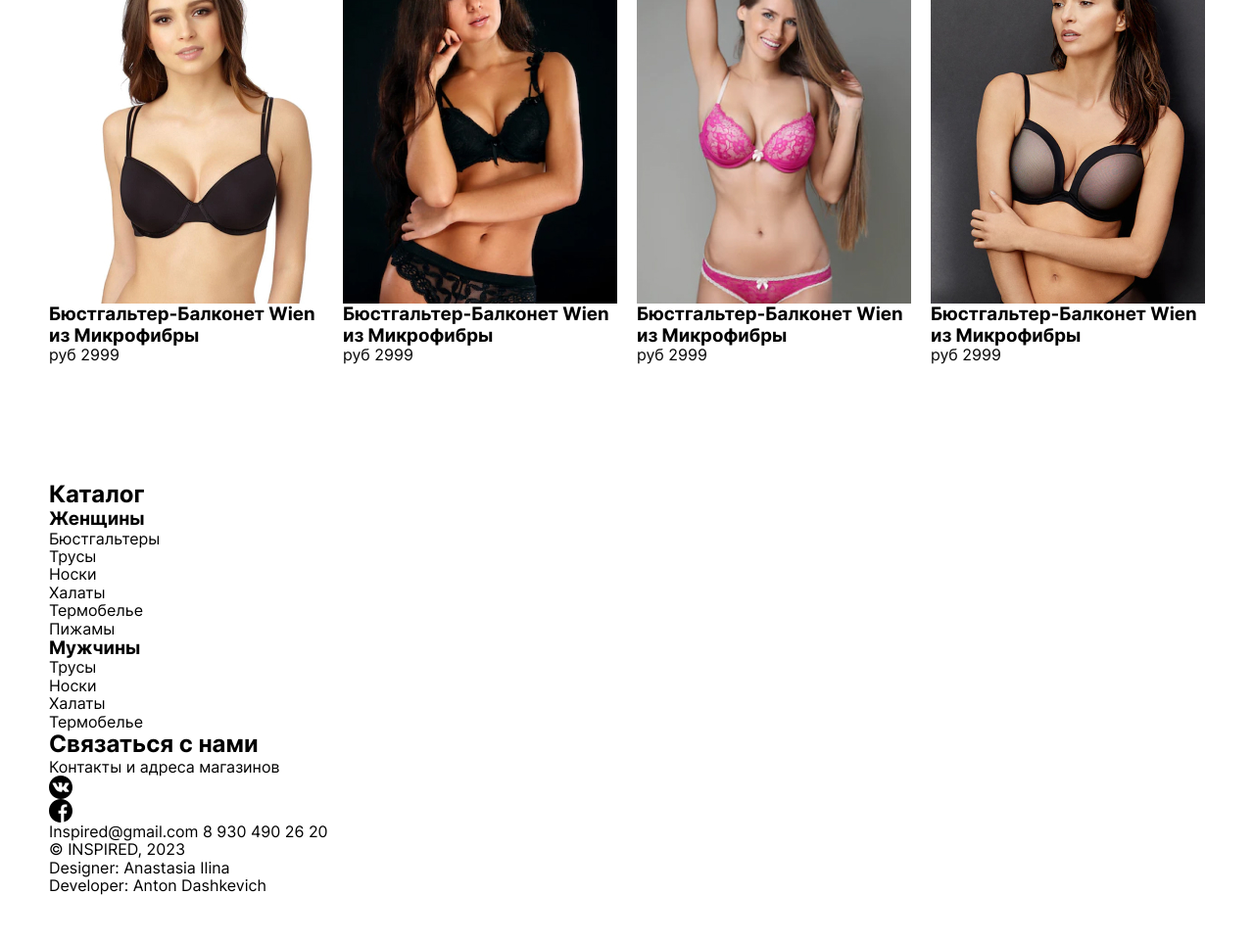
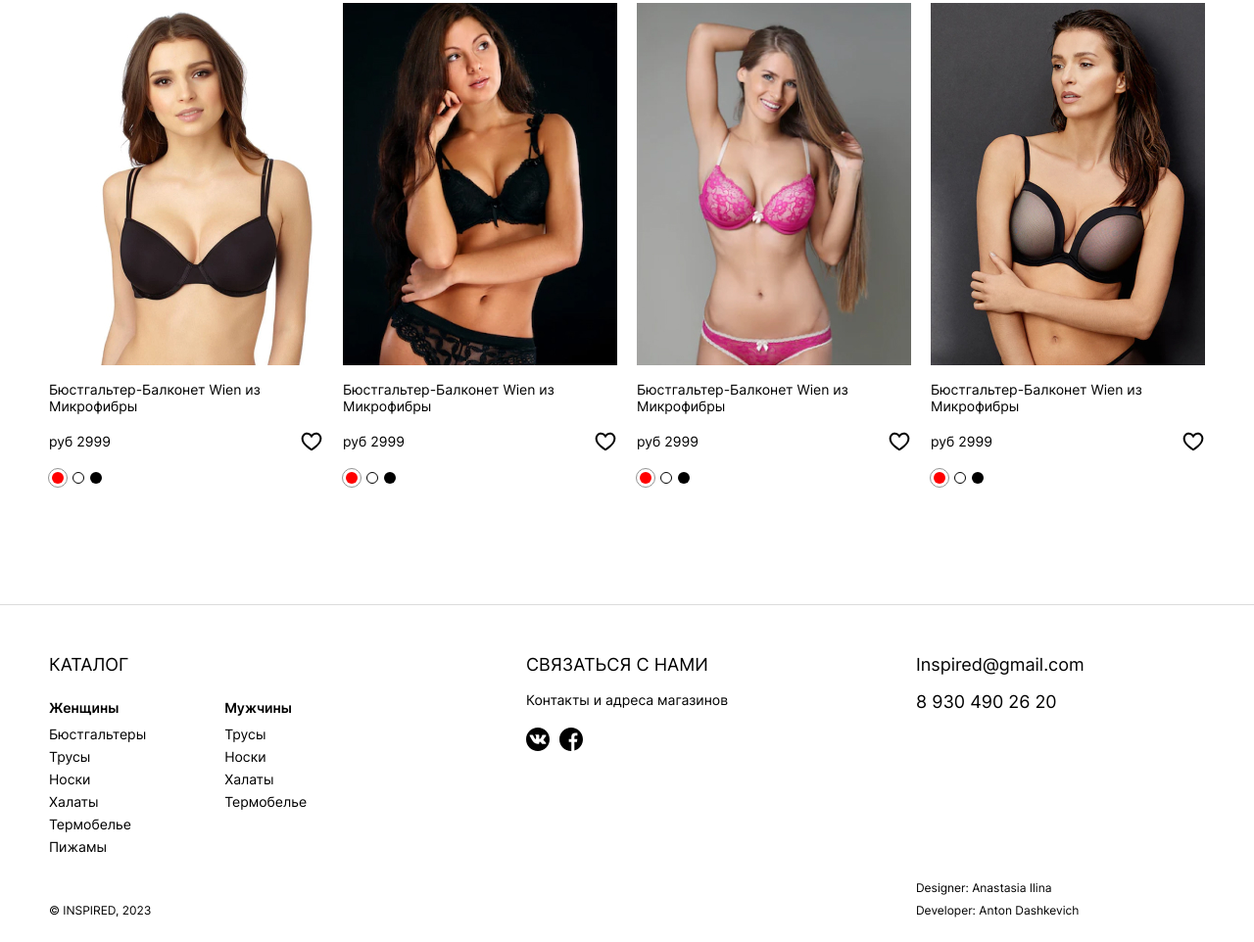
Before and after one commit to DashkevihAS/INSPIRED-onlineStore-front, a website built with webpack: page src/index.html in a window 1280 px wide. Shown: the part 1425-2387 px from the top of the page at 98% size. Before the commit the page ends 2339 px from the top, so only its background shows below. Built offline with nearby package versions, Linux system fonts and the light colour scheme; files whose address does not match are found by name.

Commit message:
style product & footer

```diff
--- a/src/index.scss
+++ b/src/index.scss
@@ -9,3 +9,9 @@
 @import 'style/hero';
 @import 'style/goods';
 @import 'style/product';
+@import 'style/color';
+@import 'style/footer';
+@import 'style/footer-category';
+@import 'style/footer-social';
+@import 'style/footer-contacts';
+@import 'style/footer-development';
--- /dev/null
+++ b/src/style/_color.scss
@@ -0,0 +1,23 @@
+.color {
+  position: relative;
+  width: 12px;
+  height: 12px;
+  border-radius: 50%;
+  outline: 0.4px solid transparent;
+  outline-offset: 3px;
+
+  &_white {
+    background-color: #ffffff;
+    border: 0.4px solid #000000;
+  }
+  &_red {
+    background-color: #ff0000;
+  }
+  &_black {
+    background-color: #000000;
+  }
+  &_check {
+    margin: 0 3px;
+    outline: 0.4px solid #929292;
+  }
+}
--- /dev/null
+++ b/src/style/_footer-category.scss
@@ -0,0 +1,50 @@
+.footer-category {
+  &__list {
+    display: flex;
+    gap: 80px;
+    align-items: flex-start;
+    @include laptop {
+      gap: 30px;
+    }
+    @include tablet {
+      flex-direction: column;
+      gap: 7px 0;
+    }
+    @include mobile {
+      flex-direction: column;
+      gap: 7px 0;
+    }
+  }
+  &__title {
+    padding-bottom: 24px;
+    @include tablet {
+      padding-bottom: 16px;
+    }
+    @include mobile {
+      padding-bottom: 8px;
+    }
+  }
+  &__subtitle {
+    font-weight: 600;
+    font-size: 14px;
+    line-height: 17px;
+    margin-bottom: 10px;
+    @include tablet {
+      font-size: 12px;
+      line-height: 15px;
+      margin-bottom: 0;
+    }
+  }
+  &__sublist {
+    display: flex;
+    flex-direction: column;
+    gap: 6px;
+    @include tablet {
+      display: none;
+    }
+  }
+  &__subitem {
+    font-size: 14px;
+    line-height: 17px;
+  }
+}
--- /dev/null
+++ b/src/style/_footer-development.scss
@@ -0,0 +1,17 @@
+.footer-development {
+  &__list {
+    display: flex;
+    flex-direction: column;
+    gap: 8px;
+    font-size: 12px;
+    line-height: 130%;
+    @include tablet {
+      font-size: 10px;
+      line-height: 130%;
+      gap: 11px;
+    }
+    @include mobile {
+      gap: 4px;
+    }
+  }
+}
--- /dev/null
+++ b/src/style/_footer-social.scss
@@ -0,0 +1,26 @@
+.footer-social {
+  &__title {
+    margin-bottom: 16px;
+    @include mobile {
+      margin-bottom: 8px;
+    }
+  }
+  &__subtitle {
+    font-size: 14px;
+    line-height: 17px;
+    margin-bottom: 20px;
+    @include tablet {
+      font-size: 12px;
+      line-height: 15px;
+      margin-bottom: 16px;
+    }
+    @include mobile {
+      margin-bottom: 8px;
+    }
+  }
+  &__list {
+    display: flex;
+    align-items: center;
+    gap: 10px;
+  }
+}
--- /dev/null
+++ b/src/style/_footer.scss
@@ -0,0 +1,90 @@
+.footer {
+  border-top: 1px solid $light-gray;
+  padding-top: 50px;
+  padding-bottom: 24px;
+
+  @include mobile {
+    padding-top: 17px;
+  }
+
+  @include tablet {
+    padding-top: 24px;
+    padding-bottom: 16px;
+  }
+  @include laptop {
+    padding-top: 30px;
+  }
+  &__container {
+    display: grid;
+    row-gap: 26px;
+    grid-template-columns: 1fr 2fr 1fr;
+    grid-template-areas:
+      'category social contacts'
+      'copyright . development';
+    @include laptop {
+      grid-template-columns: 1fr 1fr 1fr;
+      row-gap: 17px;
+    }
+    @include tablet {
+      grid-template-columns: 1fr 2fr 1fr;
+      row-gap: 17px;
+    }
+    @include mobile {
+      grid-template-columns: 1fr 177px;
+
+      grid-template-areas:
+        'category social'
+        'contacts . '
+        'development .'
+        'copyright .';
+      row-gap: 24px;
+    }
+  }
+  &__item {
+    &_category {
+      grid-area: category;
+    }
+    &_social {
+      grid-area: social;
+      justify-self: center;
+      @include laptop {
+        justify-self: start;
+      }
+    }
+    &_contacts {
+      grid-area: contacts;
+    }
+    &_copyright {
+      grid-area: copyright;
+      align-self: end;
+      font-size: 12px;
+      line-height: 130%;
+      @include tablet {
+        font-size: 10px;
+      }
+    }
+    &_development {
+      grid-area: development;
+    }
+  }
+  &__title {
+    font-weight: 400;
+    font-size: 18px;
+    line-height: 22px;
+    text-transform: uppercase;
+    @include tablet {
+      font-size: 16px;
+      line-height: 19px;
+    }
+    @include mobile {
+      font-size: 14px;
+      line-height: 17px;
+    }
+  }
+  &__link {
+    transition: color 0.3s ease-in-out;
+    &:hover {
+      color: $gray;
+    }
+  }
+}
--- a/src/style/_product.scss
+++ b/src/style/_product.scss
@@ -0,0 +1,48 @@
+.product {
+  &__image {
+    margin-bottom: 16px;
+    @include tablet {
+      margin-bottom: 10px;
+    }
+  }
+  &__title {
+    font-weight: 400;
+    font-size: 14px;
+    line-height: 17px;
+    margin-bottom: 16px;
+    @include tablet {
+      font-size: 12px;
+      line-height: 15px;
+      margin-bottom: 10px;
+    }
+  }
+  &__row {
+    display: flex;
+    align-items: center;
+    justify-content: space-between;
+    margin-bottom: 19px;
+    @include tablet {
+      margin-bottom: 10px;
+    }
+  }
+  &__price {
+    font-size: 14px;
+    line-height: 17px;
+
+    @include tablet {
+      font-size: 12px;
+      line-height: 15px;
+    }
+  }
+  &__btn-favorite {
+    width: 24px;
+    height: 24px;
+    background-image: url('../img/heart.svg');
+  }
+  &__color-list {
+    display: flex;
+    align-items: center;
+    gap: 6px;
+    padding-bottom: 3px;
+  }
+}
--- a/src/style/_style.scss
+++ b/src/style/_style.scss
@@ -64,6 +64,9 @@ visually-hidden {
 main {
   margin-bottom: 120px;
 
+  @include laptop {
+    margin-bottom: 120px;
+  }
   @include tablet {
     margin-bottom: 80px;
   }
--- /dev/null
+++ b/src/style/footer-contacts.scss
@@ -0,0 +1,17 @@
+.footer-contacts {
+  display: flex;
+  flex-direction: column;
+  gap: 16px;
+  font-size: 18px;
+  line-height: 22px;
+  @include tablet {
+    gap: 21px;
+    font-size: 14px;
+    line-height: 17px;
+  }
+  @include mobile {
+    gap: 9px;
+    font-size: 12px;
+    line-height: 15px;
+  }
+}
```
Also changed, not shown: src/img/heart.svg (added), 2 other files.
